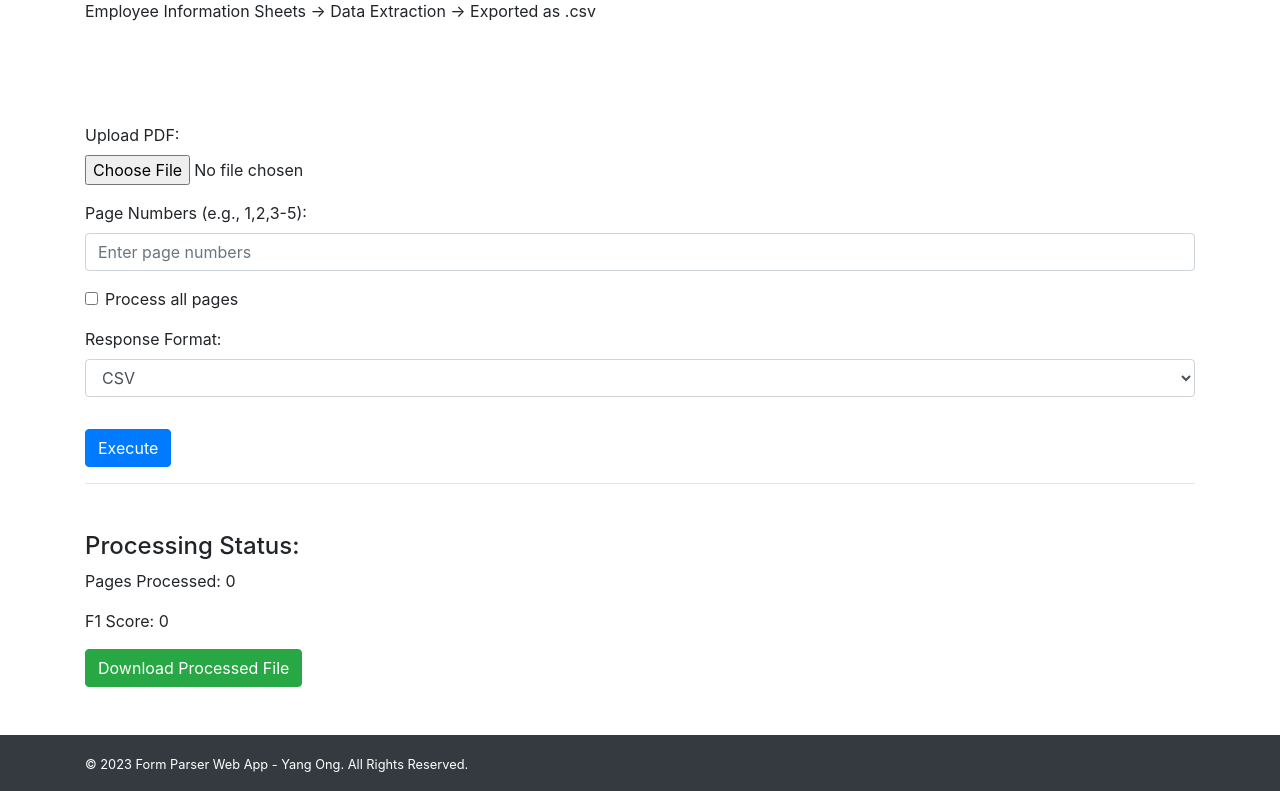
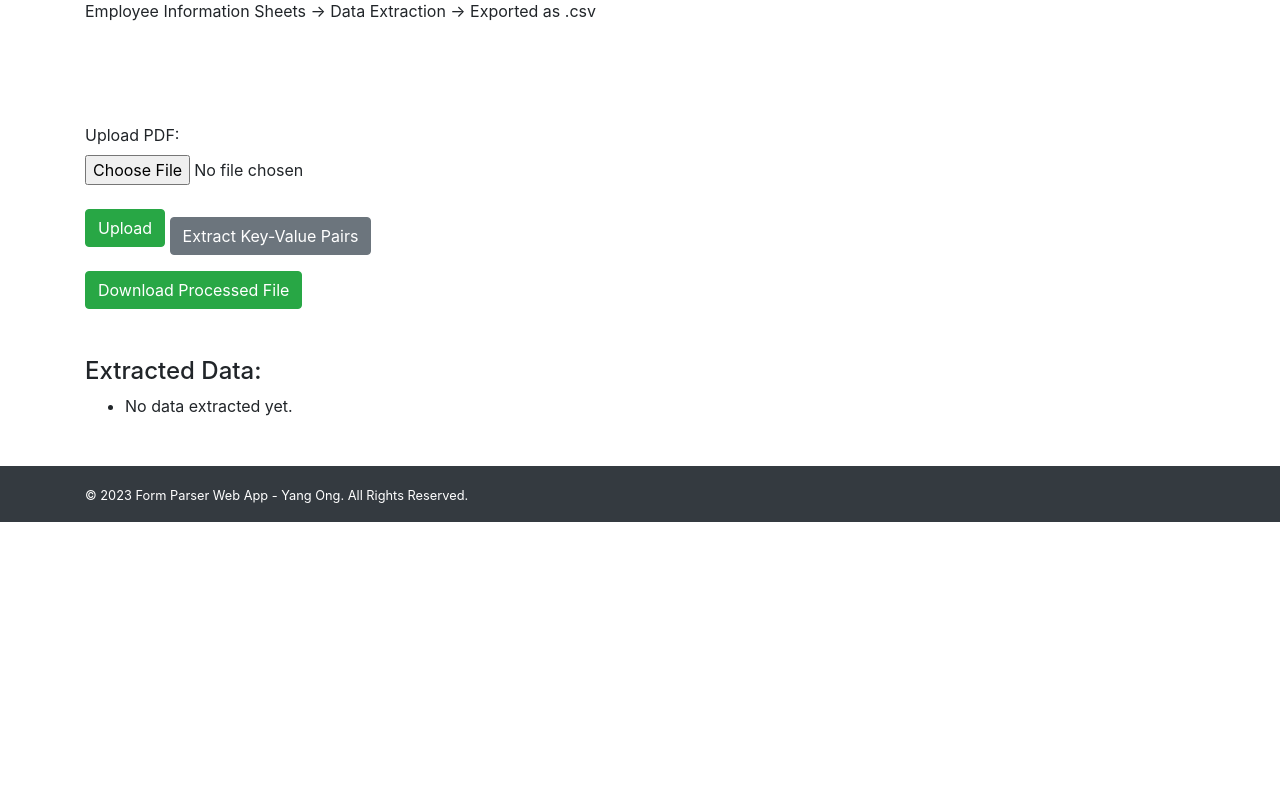
Before and after one commit to yangong17/FormParser, a Flask app: page / in a window 1280 px wide. Shown: the part 151-942 px from the top of the page. After the commit the page ends 673 px from the top, so only its background shows below. Run offline with Flask 3, Linux system fonts and the light colour scheme; parts of the project's set-up code (start-up, migrations or seed data) failed here and were passed over; some libraries are stand-ins or nearby versions.

Commit message:
Extract KV Pairs Works - Need to Update HTML

```diff
--- a/app.py
+++ b/app.py
@@ -1,71 +1,145 @@
 import os
 import sqlite3
-from flask import Flask, flash, redirect, render_template, request, session, send_from_directory, url_for
+import boto3
+from datetime import datetime
+from flask import Flask, flash, redirect, render_template, request, session, send_from_directory, url_for, jsonify
 from flask_session import Session
+from trp import Document
 from werkzeug.security import check_password_hash, generate_password_hash
 from werkzeug.utils import secure_filename
-from helpers import allowed_file, process_with_textract, convert_to_csv
+
 
 app = Flask(__name__)
 
 # Configurations
-DATABASE = 'pdf_processor.db'
 UPLOAD_FOLDER = 'uploads'
 ALLOWED_EXTENSIONS = {'pdf'}
 app.config['UPLOAD_FOLDER'] = UPLOAD_FOLDER
 
-app.config["SESSION_PERMANENT"] = False
-app.config["SESSION_TYPE"] = "filesystem"
-Session(app)
+
+
+# -------------
+# Amazon Config
+
+AWS_ACCESS_KEY_ID = os.environ.get('AWS_ACCESS_KEY_ID')
+AWS_SECRET_ACCESS_KEY_ID = os.environ.get('AWS_SECRET_ACCESS_KEY')
+
+s3 = boto3.client('s3',
+                  aws_access_key_id=AWS_ACCESS_KEY_ID,
+                  aws_secret_access_key=AWS_SECRET_ACCESS_KEY_ID)
+
+textract = boto3.client('textract',
+                        aws_access_key_id = AWS_ACCESS_KEY_ID,
+                        aws_secret_access_key = AWS_SECRET_ACCESS_KEY_ID,
+                        region_name = 'us-west-1')
+
+bucket_name = 'formparser'
+
+# -------------
+
 
 @app.route("/", methods=["GET", "POST"])
 def index():
-    if request.method == "POST":
-        file = request.files.get('pdf')
-
-        # Check if the file is present in the request and has a valid filename
-        if not file or file.filename == '' or not allowed_file(file.filename):
-            flash('Invalid or no file uploaded.')
-            return redirect(request.url)
-
-        # Save the file
-        filename = secure_filename(file.filename)
-        file.save(os.path.join(app.config['UPLOAD_FOLDER'], filename))
-
-        # Store the filename in the session for further use
-        session['filename'] = filename
-
-        flash('File successfully uploaded.')
-        return redirect(url_for('index'))
-
     return render_template("index.html")
 
+@app.route('/upload', methods=["POST"])
+def upload():
+    if request.method == "POST":
+        img = request.files['file']
+        if img:
+            filename = secure_filename(img.filename)
+            full_path = os.path.join(app.config['UPLOAD_FOLDER'], filename)
+            img.save(full_path)
+
+            # Add timestamp to the filename for S3
+            timestamp = datetime.now().strftime("%Y%m%d_%H%M%S")
+            s3_filename = f"{filename.rsplit('.', 1)[0]}_{timestamp}.{filename.rsplit('.', 1)[1]}"
+
+            s3.upload_file(
+                Bucket=bucket_name,
+                Filename=full_path,  # Use the full path here
+                Key=s3_filename
+            )
+
+            # Optional: remove the local file after upload
+            os.remove(full_path)
+
+            msg = "File Successfully Uploaded"
+            return render_template("index.html", msg=msg)
+        else:
+            msg = "Failed to Upload File"
+            return render_template("index.html", msg=msg)
 
 
 @app.route("/execute", methods=["POST"])
 def execute():
-    # Assuming you've stored the filename in the session or elsewhere
-    file_path = os.path.join(app.config['UPLOAD_FOLDER'], session.get('filename'))
+    # Fetch the most recently uploaded file from S3 bucket
+    objs = s3.list_objects_v2(Bucket=bucket_name)['Contents']
+    objs.sort(key=lambda e: e['LastModified'], reverse=True)
+    latest_file = objs[0]['Key']
 
-    # Process with Textract
-    extracted_data = process_with_textract(file_path)
+    # Call Amazon Textract
+    response = textract.analyze_document(
+        Document={'S3Object': {'Bucket': bucket_name, 'Name': latest_file}},
+        FeatureTypes=["FORMS"]
+    )
+    doc = Document(response)
+    text = []
+    for page in doc.pages:
 
-    # Convert the extracted_data to CSV (you can use Python's csv library)
-    csv_output = convert_to_csv(extracted_data)
+        key = "First Name"
+        field = page.form.getFieldByKey(key)
+        if(field):
+            print("Key: {}, Value: {}".format(field.key, field.value))
 
-    # Save the CSV to a file or store it somewhere
-    csv_filename = "output.csv"
-    with open(os.path.join(app.config['UPLOAD_FOLDER'], csv_filename), 'w') as csv_file:
-        csv_file.write(csv_output)
+        field_amt = page.form.searchFieldsByKey("First Name")
+        for f in field_amt:
+            print("Key: {}, Value: {}".format(f.key, f.value))
+            text.append(f.key)
+            text.append(f.value)
 
-    # Return some status info (like number of pages processed, F1 score, etc.)
-    return {
-        "status": "success",
-        "pages_processed": len(extracted_data),  # This is just a placeholder. Adjust based on your needs.
-        "f1_score": "0.95",  # This is also a placeholder. Adjust based on your real calculations.
-        "csv_filename": csv_filename
-    }
+        key = "Last Name"
+        field = page.form.getFieldByKey(key)
+        if(field):
+            print("Key: {}, Value: {}".format(field.key, field.value))
 
-@app.route('/download/<filename>')
-def download(filename):
-    return send_from_directory(app.config['UPLOAD_FOLDER'], filename, as_attachment=True)
+        field_amt = page.form.searchFieldsByKey("Last Name")
+        for f in field_amt:
+            print("Key: {}, Value: {}".format(f.key, f.value))
+            text.append(f.key)
+            text.append(f.value)
+
+    return render_template("index.html", text=text)
+
+    #doc = Document(response)
+    #text = []
+    #for page in doc.pages:
+
+     #   key = "First Name"
+        #field = page.form.getFieldByKey(key)
+        #if(field):
+            #print("Key: {}, Value: {}".format(field.key, field.value))
+#
+        #key = "Last Name"
+        #field = page.form.getFieldByKey(key)
+        #if(field):
+            #print("Key: {}, Value: {}".format(field.key, field.value))
+#
+        #key = "M.I"
+        #field = page.form.getFieldByKey(key)
+        #if(field):
+            #print("Key: {}, Value: {}".format(field.key, field.value))
+#
+        #key = "Date"
+        #field = page.form.getFieldByKey(key)
+        #if(field):
+            #print("Key: {}, Value: {}".format(field.key, field.value))
+#
+    #return render_template("index.html")
+
+
+
+
+# @app.route('/download/<filename>')
+# def download(filename):
+#    return send_from_directory(app.config['UPLOAD_FOLDER'], filename, as_attachment=True)
--- a/templates/index.html
+++ b/templates/index.html
@@ -6,103 +6,47 @@
 <h2>Form Parser V1.0</h2>
 <p style="margin-bottom: 100px;">Employee Information Sheets → Data Extraction → Exported as .csv</p>
 
-<form action="/execute" method="post" enctype="multipart/form-data">
+<form action="/upload" method="post" enctype="multipart/form-data">
     <!-- Upload PDF -->
     <div class="form-group">
         <label for="pdf">Upload PDF:</label>
-        <input type="file" class="form-control-file" id="pdf" name="pdf" accept=".pdf">
+        <input type="file" class="form-control-file" id="pdf" name="file" accept=".pdf">
     </div>
 
-    <!-- Page Numbers -->
-    <div class="form-group">
-        <label for="pages">Page Numbers (e.g., 1,2,3-5):</label>
-        <input type="text" class="form-control" id="pages" name="pages" placeholder="Enter page numbers">
-    </div>
+    <!-- Submit Button for Upload -->
+    <input type="submit" name="upload" value="Upload" class="btn btn-success">
 
-    <!-- All Pages Checkbox -->
-    <div class="form-check">
-        <input class="form-check-input" type="checkbox" id="allPages" name="all_pages">
-        <label class="form-check-label" for="allPages">
-            Process all pages
-        </label>
-    </div>
+    <!-- Button for Extract Key-Value Pairs -->
+    <button type="submit" formaction="/execute" class="btn btn-secondary mt-3">Extract Key-Value Pairs</button>
+</form>
 
-    <script>
-        // Checks if "Process all pages" is checked
-        // Get references to the checkbox and the input
-        const allPagesCheckbox = document.getElementById('allPages');
-        const pagesInput = document.getElementById('pages');
+<!-- Confirmation Message -->
+{% if msg %}
+<p class="alert alert-success mt-3">{{ msg }}</p>
+<script>
+    $("#pdf").attr("disabled", "disabled");  // Disable the file input
+    $("input[type='submit']").attr("disabled", "disabled");  // Disable the upload button
+</script>
+{% endif %}
 
-        // Add event listener for changes on the checkbox
-        allPagesCheckbox.addEventListener('change', function() {
-            if (allPagesCheckbox.checked) {
-                // If checked, disable the input
-                pagesInput.disabled = true;
-            } else {
-                // If unchecked, enable the input
-                pagesInput.disabled = false;
-            }
-        });
-    </script>
-
-    <!-- Response Format -->
-    <div class="form-group mt-3">
-        <label for="format">Response Format:</label>
-        <select class="form-control" id="format" name="response_format">
-            <option value="csv">CSV</option>
-            <option value="json">JSON</option>
-        </select>
-    </div>
-
-    <!-- Execute Button -->
-    <button id="executeBtn" type="submit" class="btn btn-primary mt-3">Execute</button>
-</form>
-<hr>
-
-<script src="https://code.jquery.com/jquery-3.6.0.min.js"></script>
-<script>
-$(document).ready(function(){
-    $("#executeBtn").click(function(e){
-        e.preventDefault();  // Prevent the form from submitting the traditional way
-
-        // Create a FormData object to hold the file and other form data
-        var formData = new FormData($('form')[0]);
-
-        // Send the POST request with the form data
-        $.ajax({
-            url: '/execute',
-            type: 'POST',
-            data: formData,
-            processData: false,
-            contentType: false,
-            success: function(data) {
-                if(data.status === "success"){
-                    $("#pagesProcessed").text(data.pages_processed);
-                    $("#f1Score").text(data.f1_score);
-                    // Update the download link
-                    $("a[href='/download/filename_here']").attr("href", "/download/" + data.csv_filename);
-                } else {
-                    alert("Error processing the file.");
-                }
-            }
-        });
-    });
-});
-
-</script>
-
-
-<!-- Status Bar Confirmation -->
-<div class="mt-5">
-    <h4>Processing Status:</h4>
-    <p>Pages Processed: <span id="pagesProcessed">0</span></p>
-    <p>F1 Score: <span id="f1Score">0</span></p>
-    <!-- Add more metrics as needed -->
-</div>
 
 <!-- Download File Button -->
 <div class="mt-3">
     <a href="/download/filename_here" class="btn btn-success">Download Processed File</a>
 </div>
 
+<div class="mt-5">
+    <h4>Extracted Data:</h4>
+    <ul>
+    {% if extracted_data %}
+        {% for key, value in extracted_data.items() %}
+            <li>{{ key }}: {{ value }}</li>
+        {% endfor %}
+    {% else %}
+        <li>No data extracted yet.</li>
+    {% endif %}
+    </ul>
+</div>
+
+
 {% endblock %}
```
Also changed, not shown: junkcode.html (added), junkcode.py (deleted), 4 other files.
